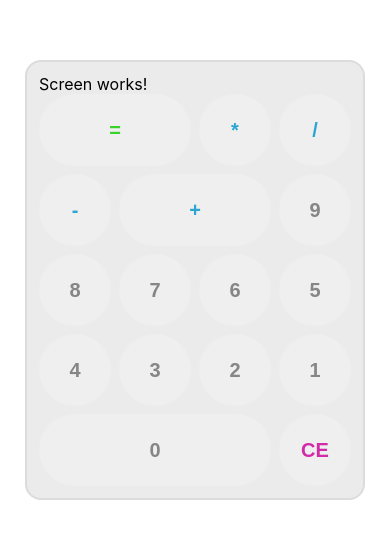
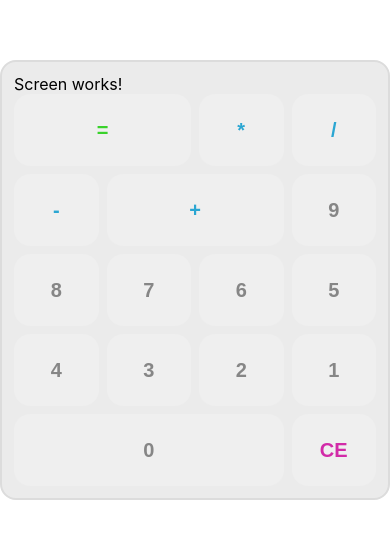
Before and after one commit to lakshya0246/botpress-calculator-app, a React (Create React App) app: page / in a window 390 px wide. Shown: the part 142-680 px from the top of the page. Built offline with nearby package versions, Linux system fonts and the light colour scheme.

Commit message:
add responsive reflow to key layout

```diff
--- a/package.json
+++ b/package.json
@@ -10,6 +10,7 @@
     "@types/node": "^16.18.21",
     "@types/react": "^18.0.29",
     "@types/react-dom": "^18.0.11",
+    "classnames": "^2.3.2",
     "react": "^18.2.0",
     "react-dom": "^18.2.0",
     "react-scripts": "5.0.1",
--- a/src/App.scss
+++ b/src/App.scss
@@ -13,5 +13,7 @@
   border: 2px solid gainsboro;
   border-radius: 16px;
   padding: 12px;
+  width: 100%;
+  max-width: 470px;
   background: hsl(0, 0%, 92%);
 }
--- a/src/CalculatorKeys/CalculatorKeys.module.scss
+++ b/src/CalculatorKeys/CalculatorKeys.module.scss
@@ -1,18 +1,22 @@
 .keyContainer {
   display: grid;
   width: 100%;
-  grid-template-columns: repeat(4, minmax(72px, 1fr));
-  grid-template-rows: repeat(5, minmax(72px, 1fr));
+  grid-template-columns: repeat(auto-fill, minmax(72px, 1fr));
+  grid-template-rows: repeat(auto-fill, minmax(72px, 1fr));
   gap: 8px;
 
-  & > button:first-child {
-    grid-column: 1 / span 2;
+  .isWide {
+    grid-column: span 2;
   }
-  & > button:nth-child(5) {
-    grid-column: 2 / span 2;
+  .isExtraWide {
+    grid-column: span 3;
   }
-  & > button:nth-last-child(2) {
-    grid-column: 1 / span 3;
+
+  @media only screen and (max-width: 360px) {
+    .isWide,
+    .isExtraWide {
+      grid-column: span 1;
+    }
   }
 }
 
@@ -23,9 +27,11 @@
   justify-content: center;
   border: none;
   outline: hidden;
-  border-radius: 50px;
+  border-radius: 16px;
   height: 100%;
   width: 100%;
+  min-height: 72px;
+  min-width: 72px;
   font-weight: 700;
   font-size: 20px;
   cursor: pointer;
--- a/src/CalculatorKeys/CalculatorKeys.tsx
+++ b/src/CalculatorKeys/CalculatorKeys.tsx
@@ -1,3 +1,4 @@
+import classNames from "classnames";
 import styles from "./CalculatorKeys.module.scss";
 import { CalculatorKeysProps, MathOperators } from "./CalculatorKeys.types";
 
@@ -6,10 +7,14 @@ export const CalculatorKeys = (props: CalculatorKeysProps) => {
   function handleOperatorKeyPress(element: string | number) {}
   return (
     <div className={styles.keyContainer}>
-      <button className={styles.equalsActionButton}>=</button>
+      <button className={classNames(styles.equalsActionButton, styles.isWide)}>=</button>
       {Object.values(MathOperators).map((value) => {
         return (
-          <button onClick={() => handleOperatorKeyPress(value)} key={value} className={styles.operatorButton}>
+          <button
+            onClick={() => handleOperatorKeyPress(value)}
+            key={value}
+            className={classNames(styles.operatorButton, { [styles.isWide]: value === MathOperators.ADD })}
+          >
             {value}
           </button>
         );
@@ -19,7 +24,7 @@ export const CalculatorKeys = (props: CalculatorKeysProps) => {
           <button
             key={numberElement}
             onClick={() => handleNumberKeyPress(numberElement)}
-            className={styles.numberButton}
+            className={classNames(styles.numberButton, { [styles.isExtraWide]: numberElement === 0 })}
           >
             {numberElement}
           </button>
```
Also changed, not shown: 1 other file (tests, documents, lock files or other folders).
